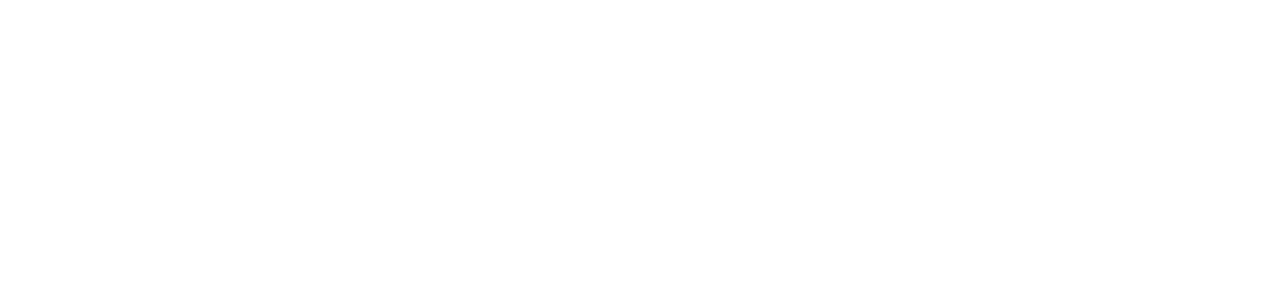
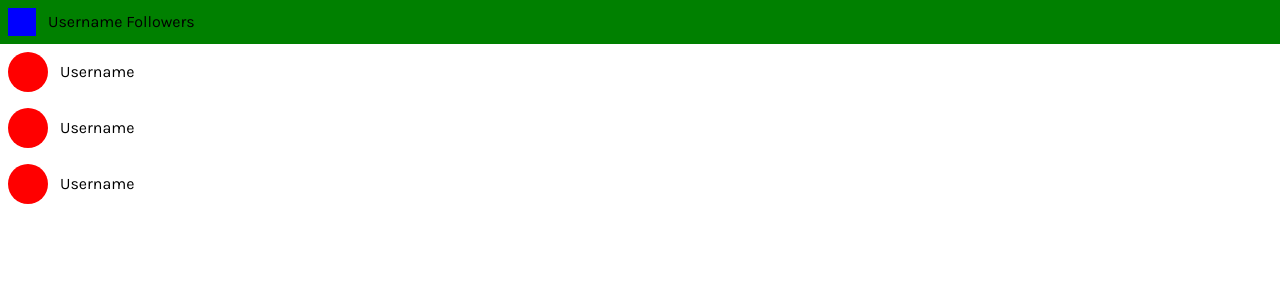
Before and after one commit to Eponce11/Pikky, a React (Vite) app in the folder client/: page /followers in a window 1280 px wide. Before the commit this address had no page. Shown: the top 300 px of the page. Built offline with nearby package versions, Linux system fonts and the light colour scheme.

Commit message:
Added Follow Component

```diff
--- a/client/src/App.tsx
+++ b/client/src/App.tsx
@@ -9,6 +9,7 @@
 
 import Profile from './pages/profile'
 import Post from './components/post'
+import Follow from './components/follow'
 
 function App() {
 
@@ -20,6 +21,7 @@
 
           <Route path='/' element={<Profile/>}/>
           <Route path='/post' element={<Post/>}/>
+          <Route path='/followers' element={<Follow/>}/>
 
         </Routes>
       </Router>
--- /dev/null
+++ b/client/src/components/follow.tsx
@@ -0,0 +1,34 @@
+
+
+
+
+const Follow = () => {
+
+
+
+    return (
+        <div>
+            <div className="flex items-center bg-[green] p-2">
+                <div className="bg-[blue] h-7 aspect-square"/>
+                <h2 className="ml-3">Username Followers</h2>
+            </div>
+            <ul className="px-2">
+                <li className="flex items-center py-2">
+                    <div className="bg-[red] rounded-full h-10 aspect-square"/>
+                    <h4 className="ml-3">Username</h4>
+                </li>
+                <li className="flex items-center py-2">
+                    <div className="bg-[red] rounded-full h-10 aspect-square"/>
+                    <h4 className="ml-3">Username</h4>
+                </li>
+                <li className="flex items-center py-2">
+                    <div className="bg-[red] rounded-full h-10 aspect-square"/>
+                    <h4 className="ml-3">Username</h4>
+                </li>
+            </ul>
+        </div>
+
+    )
+}
+
+export default Follow
```
